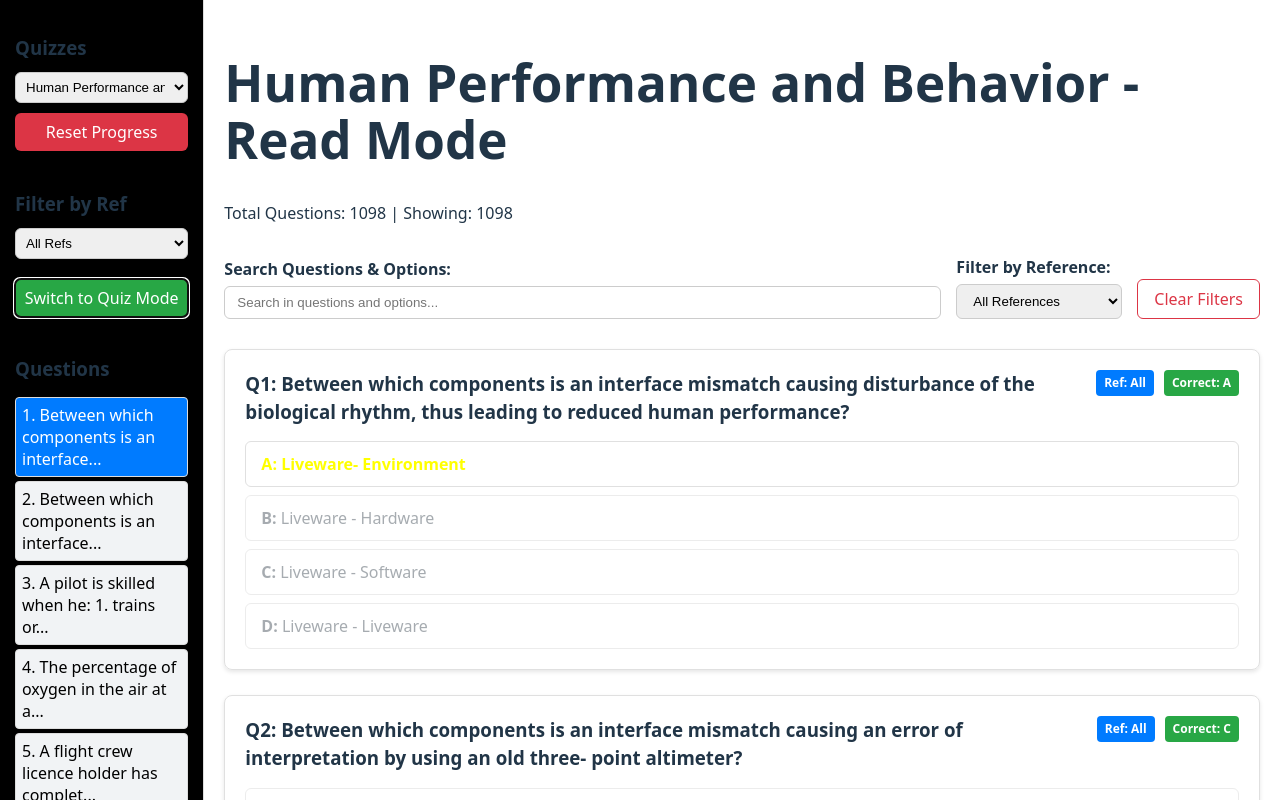
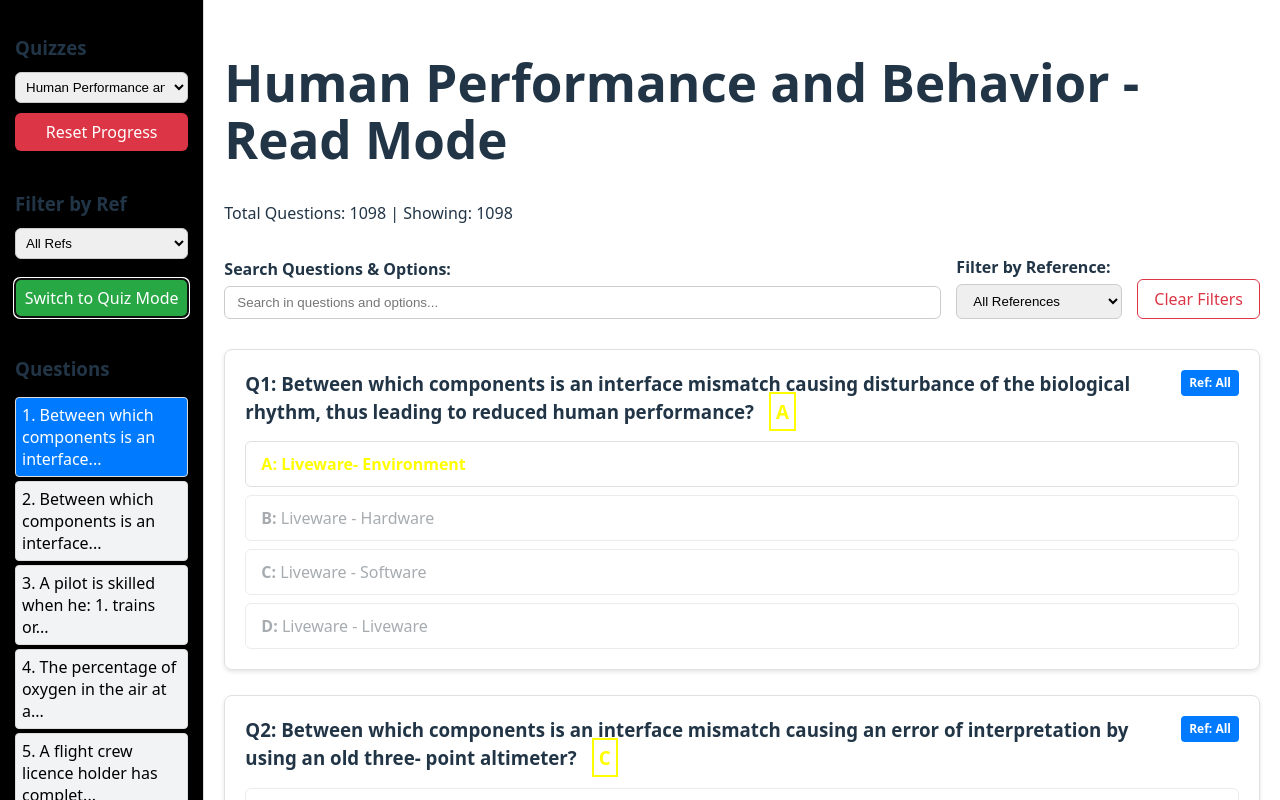
Before and after one commit to huzaifa8/mcqs, a React (Vite) app: page / in a window 1280 px wide. Both pictures are taken after a click on the button "Switch to Read Mode". Shown: the top 800 px of the page. Built offline with nearby package versions, Linux system fonts and the light colour scheme.

Commit message:
change correct option style

```diff
--- a/src/components/QuizReadMode.tsx
+++ b/src/components/QuizReadMode.tsx
@@ -166,7 +166,17 @@ const QuizReadMode: React.FC = () => {
               }}
             >
               <h3 style={{ margin: 0, flex: 1 }}>
-                Q{index + 1}: {mcq.question}
+                Q{index + 1}: {mcq.question}{" "}
+                <span
+                  style={{
+                    border: "2px solid yellow",
+                    marginLeft: 10,
+                    padding: 5,
+                    color: "yellow",
+                  }}
+                >
+                  {mcq.correct}
+                </span>
               </h3>
               <div style={{ display: "flex", gap: "10px", flexWrap: "wrap" }}>
                 {mcq.ref && (
@@ -183,18 +193,6 @@ const QuizReadMode: React.FC = () => {
                     Ref: {mcq.ref}
                   </span>
                 )}
-                <span
-                  style={{
-                    background: "#28a745",
-                    color: "white",
-                    padding: "4px 8px",
-                    borderRadius: "4px",
-                    fontSize: "12px",
-                    fontWeight: "bold",
-                  }}
-                >
-                  Correct: {mcq.correct}
-                </span>
               </div>
             </div>
 
```
